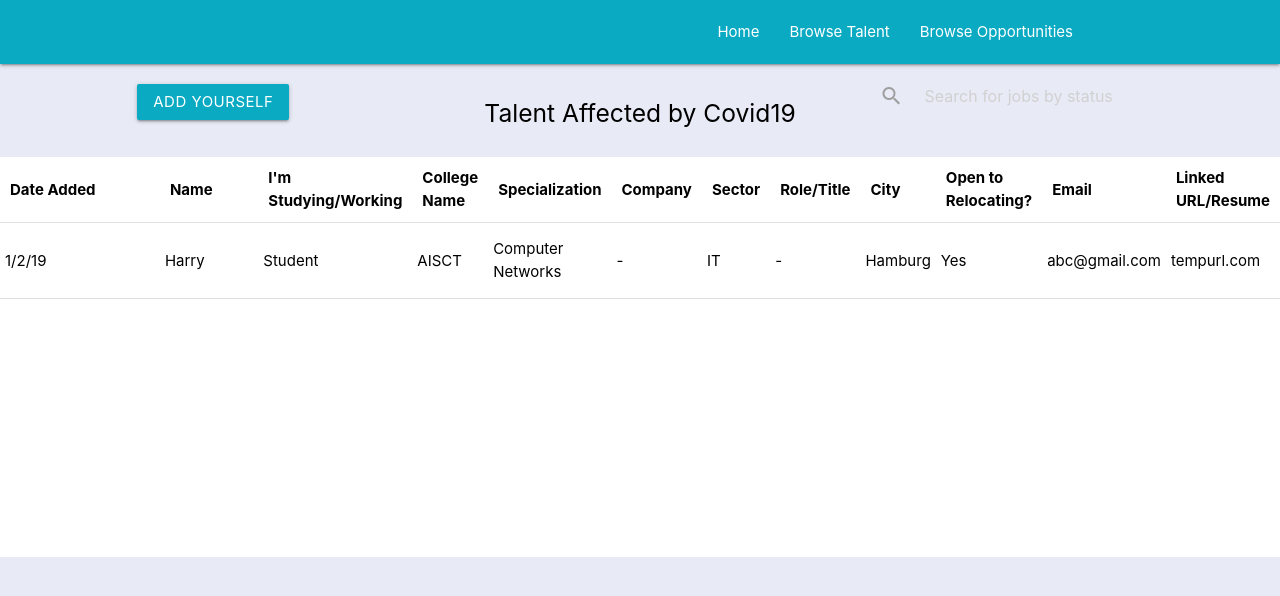
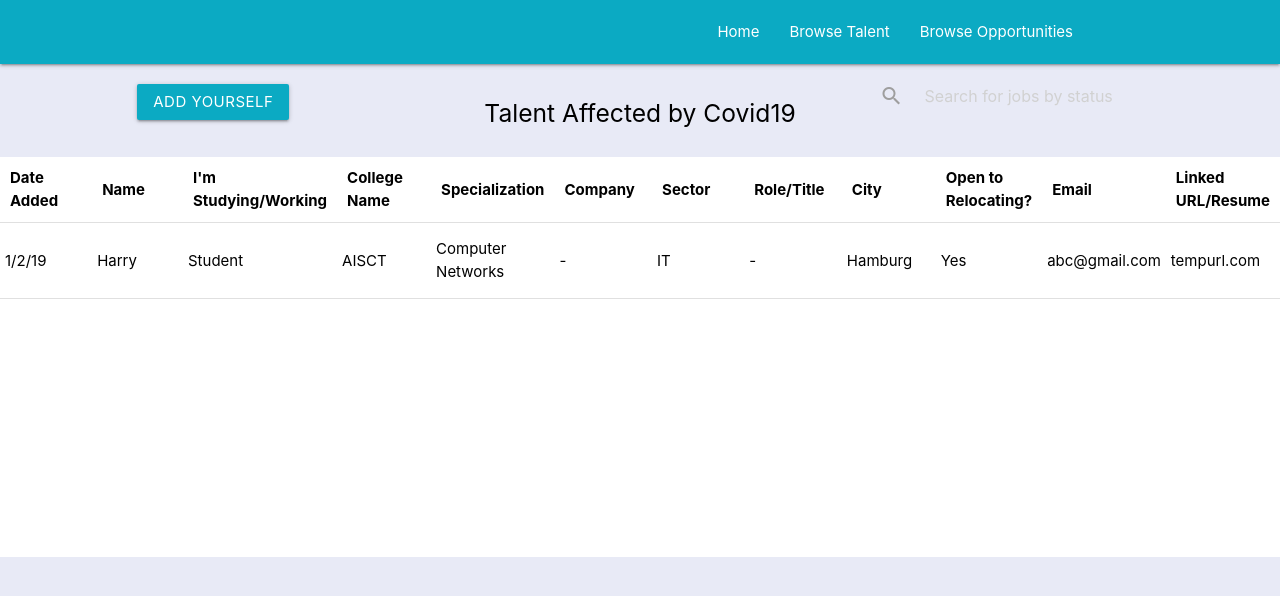
Before and after one commit to FuzzySid/getwork-covid19, a React (Create React App) app: page /browse/talent in a window 1280 px wide. Shown: the top 596 px of the page. Built offline with nearby package versions, Linux system fonts and the light colour scheme.

Commit message:
edit table field: padding issue

```diff
--- a/src/components/BrowseTalent.css
+++ b/src/components/BrowseTalent.css
@@ -10,7 +10,7 @@
     background: #ffffff
 }
 
-th,tr{
+/* th,tr{
     padding: 20px;
     margin: 10px;
     width: 250px;
@@ -18,4 +18,4 @@ th,tr{
 
 td{
     width: 70%;
-}
+} */
```
